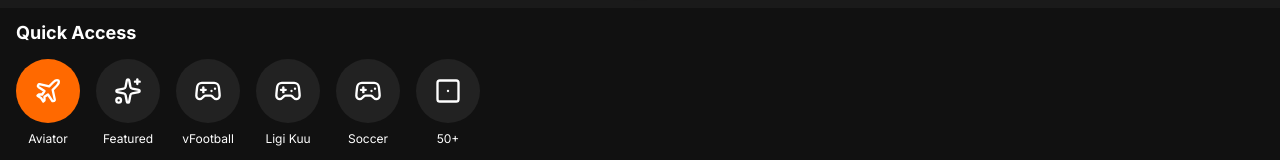
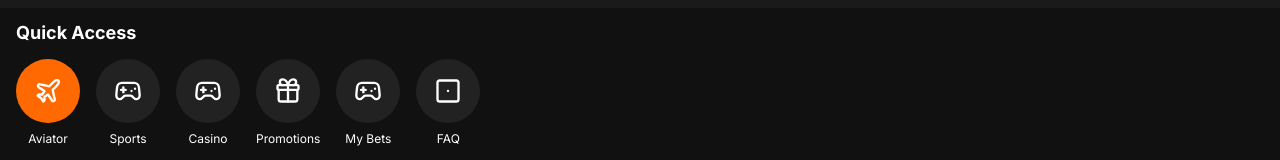
Before and after one commit to scurd142-glitch/elitebet, a Next.js app in the folder frontend/: page / in a window 1280 px wide. Shown: the part 792-952 px from the top of the page. Built offline with nearby package versions, Linux system fonts and the light colour scheme; no server answers.

Commit message:
commit changes

```diff
--- a/frontend/src/app/(marketing)/page.tsx
+++ b/frontend/src/app/(marketing)/page.tsx
@@ -3,6 +3,13 @@
 import { useState, useEffect } from "react";
 import Link from "next/link";
 import { Plane, Gamepad2, Dice1, Sparkles, Gift, ArrowRight } from "lucide-react";
+
+type QuickAccessItem = {
+  name: string;
+  icon: any;
+  color: string;
+  href?: string;
+};
 
 export default function HomePage() {
   const [activeCategory, setActiveCategory] = useState("Crash");
@@ -39,12 +46,12 @@ export default function HomePage() {
   }));
 
   const quickAccess = [
-    { name: "Aviator", icon: Plane, color: "bg-orange-500" },
-    { name: "Featured", icon: Sparkles, color: "bg-[#222222]" },
-    { name: "vFootball", icon: Gamepad2, color: "bg-[#222222]" },
-    { name: "Ligi Kuu", icon: Gamepad2, color: "bg-[#222222]" },
-    { name: "Soccer", icon: Gamepad2, color: "bg-[#222222]" },
-    { name: "50+", icon: Dice1, color: "bg-[#222222]" },
+    { name: "Aviator", icon: Plane, color: "bg-orange-500", href: "/games/aviator" },
+    { name: "Sports", icon: Gamepad2, color: "bg-[#222222]", href: "/sports" },
+    { name: "Casino", icon: Gamepad2, color: "bg-[#222222]", href: "/casino" },
+    { name: "Promotions", icon: Gift, color: "bg-[#222222]", href: "/promotions" },
+    { name: "My Bets", icon: Gamepad2, color: "bg-[#222222]", href: "/my-bets" },
+    { name: "FAQ", icon: Dice1, color: "bg-[#222222]", href: "/faq" },
   ];
 
   // Simulated win ticker
@@ -153,7 +160,7 @@ export default function HomePage() {
           {quickAccess.map((item, i) => (
             <Link
               key={i}
-              href={item.href}
+              href={item.href || "#"}
               className="flex-shrink-0 flex flex-col items-center gap-2"
             >
               <div className={`h-16 w-16 rounded-full ${item.color} flex items-center justify-center`}>
--- a/frontend/src/app/sports/page.tsx
+++ b/frontend/src/app/sports/page.tsx
@@ -2,7 +2,7 @@
 
 import { useState } from "react";
 import Link from "next/link";
-import { Football, Clock, TrendingUp } from "lucide-react";
+import { Clock, TrendingUp, Trophy } from "lucide-react";
 import { api } from "@/lib/api";
 import { useAuth } from "@/components/providers/auth-provider";
 
```
